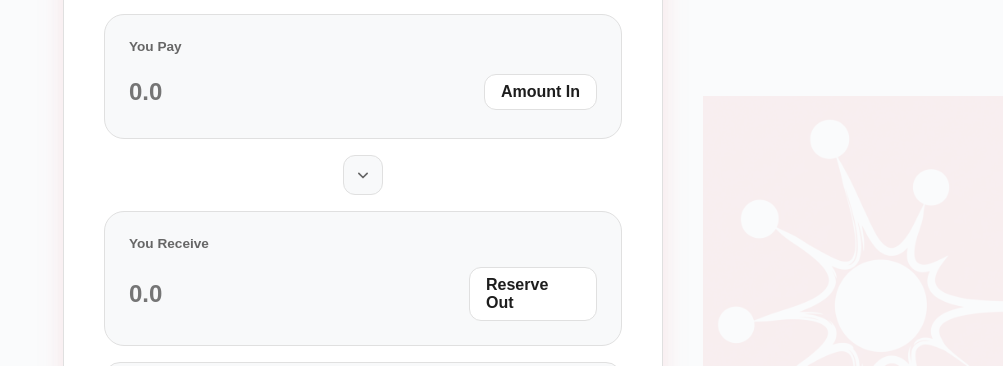
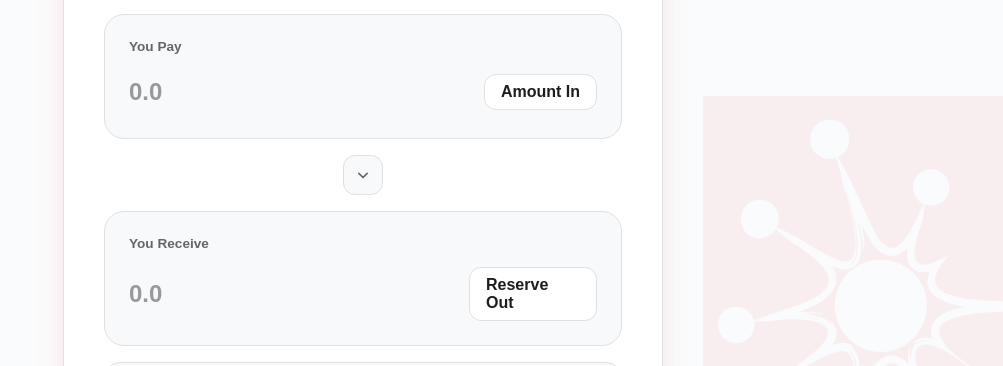
Before and after one commit to dorakingx/ModelContextSwap, a Next.js app in the folder web/: page / in a window 1280 px wide. Shown: the part 404-770 px from the top of the page, without its empty margins (277-1280 px from the left). Built offline with nearby package versions, Linux system fonts and the light colour scheme; no server answers.

Commit message:
fix: Make token input text color black for better visibility
Change token-input-value color from CSS variable to explicit black (#1D1D1D)
to ensure text is visible on white background. Also add placeholder color
for better UX.

```diff
--- a/web/src/app/globals.css
+++ b/web/src/app/globals.css
@@ -255,14 +255,20 @@ a {
   flex: 1;
   font-size: 1.5rem;
   font-weight: 600;
-  color: var(--text-primary);
+  color: #1D1D1D;
   border: none;
   background: transparent;
   padding: 0.5rem 0;
 }
 
+.token-input-value::placeholder {
+  color: #999999;
+  opacity: 1;
+}
+
 .token-input-value:focus {
   outline: none;
+  color: #1D1D1D;
 }
 
 .token-info {
```
